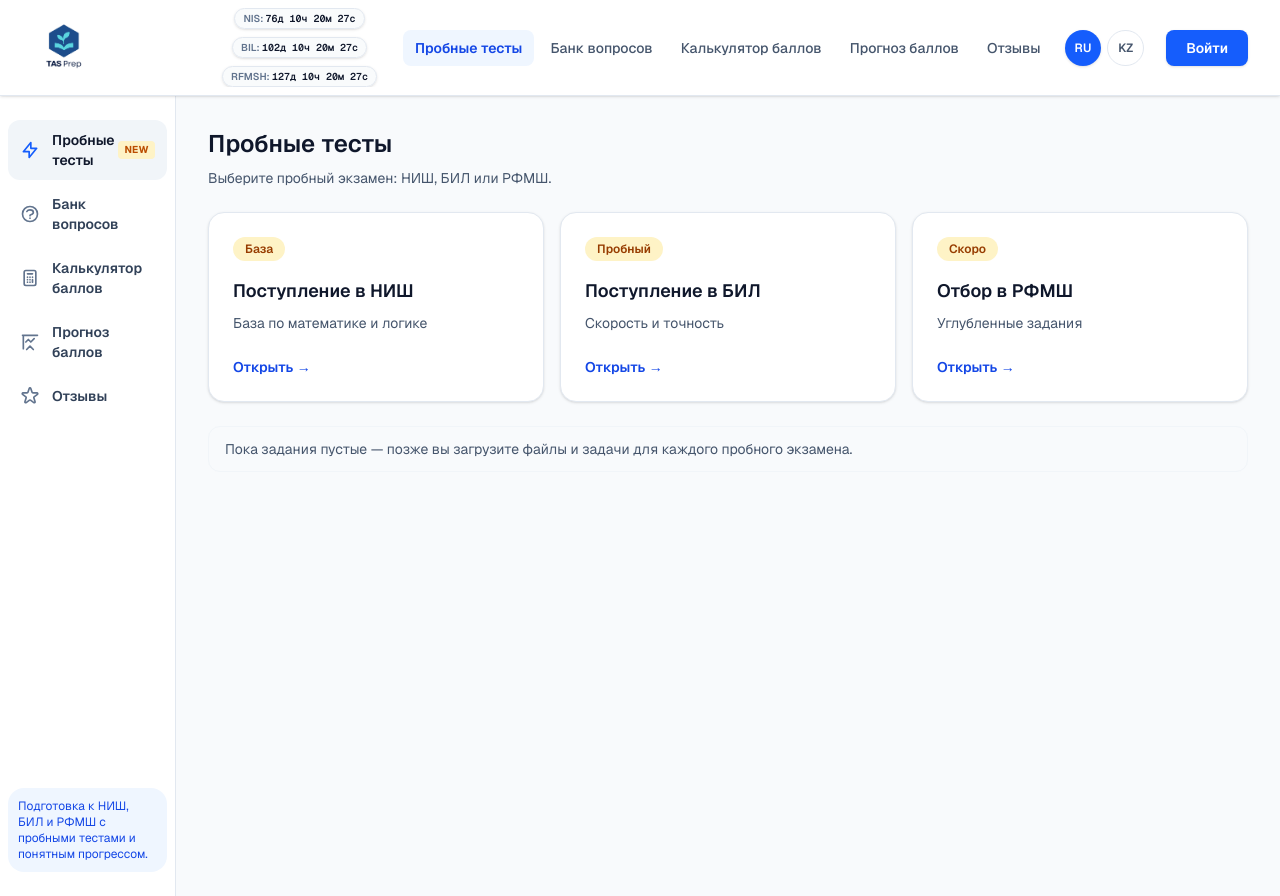
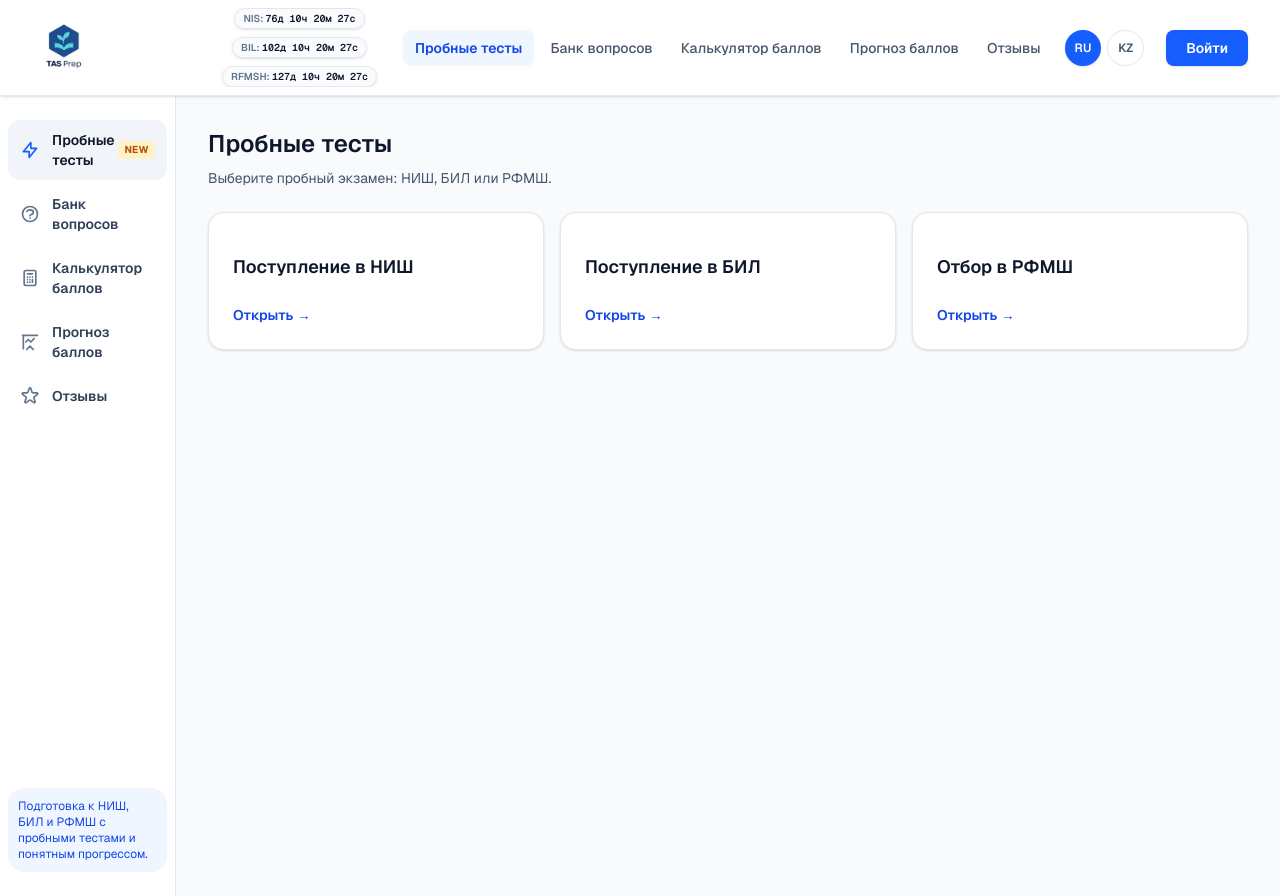
Before and after one commit to Ghonrt09/TAS-Prep, a Next.js app: page /practice in a window 1280 px wide. Built offline with nearby package versions, Linux system fonts and the light colour scheme; no server answers.

Commit message:
ui(practice): simplify exam chooser cards
Remove badges, detail text, and the empty-test note from the /practice chooser UI.

Made-with: Cursor

```diff
--- a/src/app/(dashboard)/practice/page.tsx
+++ b/src/app/(dashboard)/practice/page.tsx
@@ -23,15 +23,9 @@ export default function PracticePage() {
           href="/practice/nis"
           className="flex flex-col rounded-2xl border border-slate-200 bg-white p-6 shadow-sm transition hover:border-blue-200 hover:shadow-md"
         >
-          <span className="w-fit rounded-full bg-amber-100 px-3 py-1 text-xs font-semibold text-amber-800">
-            {t("examNisBadge")}
-          </span>
           <h2 className="mt-4 text-lg font-semibold text-slate-900">
             {t("examNisTitle")}
           </h2>
-          <p className="mt-2 flex-1 text-sm text-slate-600">
-            {t("examNisDetail")}
-          </p>
           <span className="mt-6 text-sm font-semibold text-blue-700">
             {t("practiceOpenTrial")} →
           </span>
@@ -41,15 +35,9 @@ export default function PracticePage() {
           href="/practice/bil"
           className="flex flex-col rounded-2xl border border-slate-200 bg-white p-6 shadow-sm transition hover:border-blue-200 hover:shadow-md"
         >
-          <span className="w-fit rounded-full bg-amber-100 px-3 py-1 text-xs font-semibold text-amber-800">
-            {t("examBilBadge")}
-          </span>
           <h2 className="mt-4 text-lg font-semibold text-slate-900">
             {t("examBilTitle")}
           </h2>
-          <p className="mt-2 flex-1 text-sm text-slate-600">
-            {t("examBilDetail")}
-          </p>
           <span className="mt-6 text-sm font-semibold text-blue-700">
             {t("practiceOpenTrial")} →
           </span>
@@ -59,24 +47,14 @@ export default function PracticePage() {
           href="/practice/rfmsh"
           className="flex flex-col rounded-2xl border border-slate-200 bg-white p-6 shadow-sm transition hover:border-blue-200 hover:shadow-md"
         >
-          <span className="w-fit rounded-full bg-amber-100 px-3 py-1 text-xs font-semibold text-amber-800">
-            {t("examRfmshBadge")}
-          </span>
           <h2 className="mt-4 text-lg font-semibold text-slate-900">
             {t("examRfmshTitle")}
           </h2>
-          <p className="mt-2 flex-1 text-sm text-slate-600">
-            {t("examRfmshDetail")}
-          </p>
           <span className="mt-6 text-sm font-semibold text-blue-700">
             {t("practiceOpenTrial")} →
           </span>
         </Link>
       </div>
-
-      <p className="rounded-xl border border-slate-100 bg-slate-50 px-4 py-3 text-sm text-slate-600">
-        {t("practiceOneWayRule")}
-      </p>
     </section>
   );
 }
```
Also changed, not shown: 1 other file (tests, documents, lock files or other folders).
